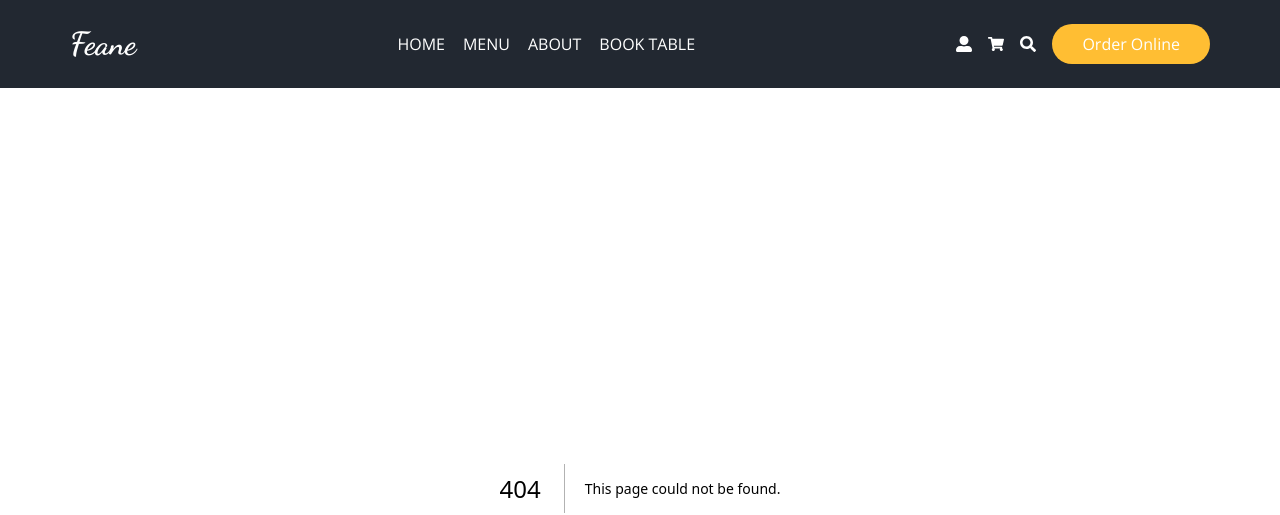
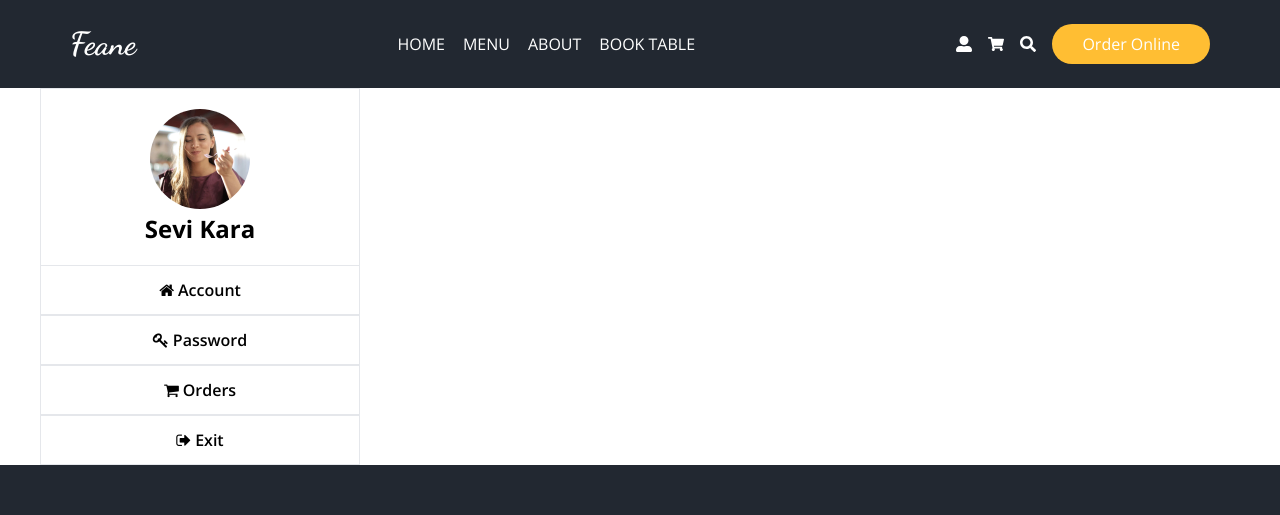
Before and after one commit to AydanKara/Projects, a Next.js app in the folder Full-Stack-Food-Ordering-Project-with-React-(Next.js)-2023/food-ordering/: page /profile in a window 1280 px wide. Before the commit this address had no page. Shown: the top 515 px of the page. Built offline with nearby package versions, Linux system fonts and the light colour scheme.

Commit message:
Profil Card

```diff
--- /dev/null
+++ b/Full-Stack-Food-Ordering-Project-with-React-(Next.js)-2023/food-ordering/pages/profile/index.jsx
@@ -0,0 +1,42 @@
+import Image from "next/legacy/image";
+import React from "react";
+
+const Profile = () => {
+  return (
+    <div className="flex px-10 min-h-[calc(100vh_-_433px)]">
+      <div className="w-80">
+        <div className="relative flex flex-col items-center px-10 py-5 border border-b-0">
+          <Image
+            src="/images/client1.jpg"
+            alt="client"
+            width={100}
+            height={100}
+            className="rounded-full"
+          />
+          <b className="text-2xl mt-1">Sevi Kara</b>
+        </div>
+        <ul className="text-center font-semibold">
+          <li className="border w-full p-3 cursor-pointer hover:bg-primary hover:text-white transition-all">
+            <i className="fa fa-home"></i>
+            <button className="ml-1">Account</button>
+          </li>
+          <li className="border w-full p-3 cursor-pointer hover:bg-primary hover:text-white transition-all">
+            <i className="fa fa-key"></i>
+            <button className="ml-1">Password</button>
+          </li>
+          <li className="border w-full p-3 cursor-pointer hover:bg-primary hover:text-white transition-all">
+            <i className="fa fa-shopping-cart"></i>
+            <button className="ml-1">Orders</button>
+          </li>
+          <li className="border w-full p-3 cursor-pointer hover:bg-primary hover:text-white transition-all">
+            <i className="fa fa-sign-out" aria-hidden="true"></i>
+            <button className="ml-1">Exit</button>
+          </li>
+        </ul>
+      </div>
+      <div></div>
+    </div>
+  );
+};
+
+export default Profile;
```
